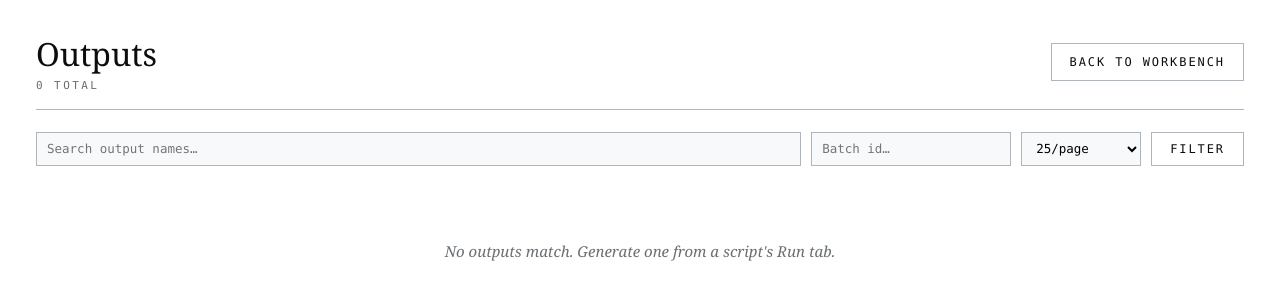
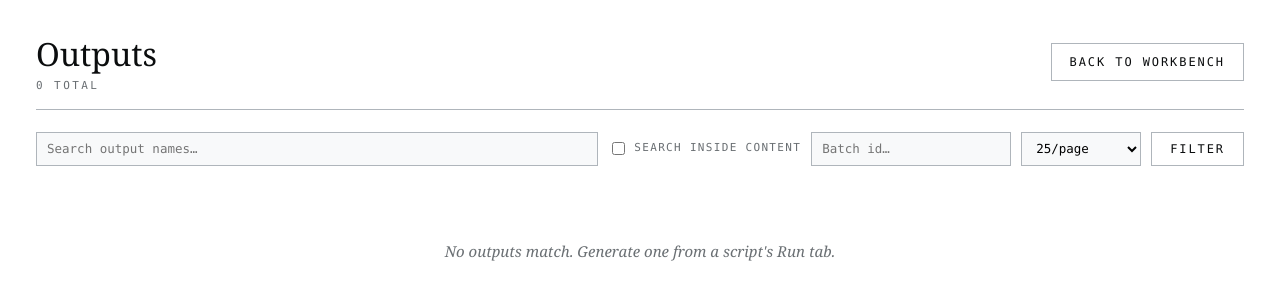
Before and after one commit to dasiimwe/scripter, a Flask app: page /outputs in a window 1280 px wide. Shown: the part 48-348 px from the top of the page. Run offline with Flask 3, Linux system fonts and the light colour scheme; data comes from the database, SQL or seed files in the repository; data that the repository does not hold is empty; some libraries are stand-ins or nearby versions; some web fonts are replaced.

Commit message:
Add content search functionality to outputs list and enhance UI with snippets

```diff
--- a/app.py
+++ b/app.py
@@ -634,6 +634,33 @@ def _build_output_header(script, form_data, form_fields, batch_id=None, row_num=
 def _safe_filename(name, fallback):
     """Make a filesystem-friendly filename component from user-supplied text."""
     return re.sub(r'[^A-Za-z0-9._-]+', '_', name or '') or fallback
+
+def _content_snippet(content, term, radius=80):
+    """Safe HTML excerpt around the first case-insensitive match of `term`.
+
+    Each occurrence in the window is wrapped in <mark>. Text pieces and matched
+    text are escaped separately, so a term containing HTML characters cannot
+    break out of the markup. Returns a Markup, or None when there's no match.
+    """
+    from markupsafe import escape, Markup
+    if not term or not content:
+        return None
+    pos = content.lower().find(term.lower())
+    if pos == -1:
+        return None
+    start = max(0, pos - radius)
+    end = min(len(content), pos + len(term) + radius)
+    excerpt = content[start:end]
+    pattern = re.compile(re.escape(term), re.IGNORECASE)
+    parts, last = [], 0
+    for m in pattern.finditer(excerpt):
+        parts.append(str(escape(excerpt[last:m.start()])))
+        parts.append('<mark>' + str(escape(m.group(0))) + '</mark>')
+        last = m.end()
+    parts.append(str(escape(excerpt[last:])))
+    prefix = '…' if start > 0 else ''
+    suffix = '…' if end < len(content) else ''
+    return Markup(prefix + ''.join(parts) + suffix)
 
 def _text_download(body, filename, mime='text/plain'):
     resp = make_response(body)
@@ -3074,17 +3101,27 @@ def wb_bulk_generate(script_id):
     flash('No scripts were generated.')
     return redirect(url_for('workbench', script_id=script_id, tab='run', mode='bulk'))
 
-def _filtered_outputs_query(search, batch, script_id):
+def _filtered_outputs_query(search, batch, script_id, search_content=False):
     """Ownership- and filter-scoped query over GeneratedScript.
 
     Single source of truth shared by the outputs list and the zip download,
     so the two can never disagree about which rows a viewer may see.
+
+    When `search_content` is set, the search term matches the output name OR
+    the generated content; otherwise it matches the name only.
     """
     q = GeneratedScript.query
     if not _viewer_sees_all():
         q = q.filter(GeneratedScript.user_id == current_user.id)
     if search:
-        q = q.filter(GeneratedScript.name.ilike(f'%{search}%'))
+        pat = f'%{search}%'
+        if search_content:
+            q = q.filter(sqlalchemy.or_(
+                GeneratedScript.name.ilike(pat),
+                GeneratedScript.generated_content.ilike(pat),
+            ))
+        else:
+            q = q.filter(GeneratedScript.name.ilike(pat))
     if batch:
         q = q.filter(GeneratedScript.batch_id == batch)
     if script_id:
@@ -3099,10 +3136,11 @@ def outputs_list():
     sort_by    = request.args.get('sort', 'created_at')
     order      = request.args.get('order', 'desc')
     search     = (request.args.get('search') or '').strip()
+    search_content = request.args.get('search_content') == '1'
     batch      = (request.args.get('batch') or '').strip()
     script_id  = request.args.get('script_id', type=int)
 
-    q = _filtered_outputs_query(search, batch, script_id)
+    q = _filtered_outputs_query(search, batch, script_id, search_content)
 
     columns = {
         'name':        GeneratedScript.name,
@@ -3114,11 +3152,15 @@ def outputs_list():
     q = q.order_by(col.desc() if order == 'desc' else col.asc())
 
     pagination = q.paginate(page=page, per_page=per_page, error_out=False)
+    if search and search_content:
+        for o in pagination.items:
+            o.content_snippet = _content_snippet(o.generated_content, search)
     return render_template(
         'outputs.html',
         outputs=pagination.items,
         pagination=pagination,
         search=search,
+        search_content=search_content,
         batch=batch,
         script_id=script_id,
         per_page=per_page,
@@ -3180,11 +3222,12 @@ def outputs_download_zip():
     src        = request.form if request.method == 'POST' else request.args
     select_all = src.get('select_all') == '1'
     search     = (src.get('search') or '').strip()
+    search_content = src.get('search_content') == '1'
     batch      = (src.get('batch') or '').strip()
     script_id  = src.get('script_id', type=int)
 
     if request.method == 'GET' or select_all:
-        outputs = _filtered_outputs_query(search, batch, script_id) \
+        outputs = _filtered_outputs_query(search, batch, script_id, search_content) \
             .order_by(GeneratedScript.created_at.desc()).all()
     else:
         ids = [int(i) for i in src.getlist('ids') if str(i).isdigit()]
--- a/static/css/workbench.css
+++ b/static/css/workbench.css
@@ -1424,17 +1424,44 @@ table.bulk-table tr.bulk-row.dropped td.idx-col { text-decoration: line-through;
 }
 .outputs-filters {
   display: grid;
-  grid-template-columns: 1fr 200px 120px auto;
+  grid-template-columns: 1fr auto 200px 120px auto;
   gap: 10px;
   margin-bottom: 14px;
 }
-.outputs-filters input,
+.outputs-filters input[type="text"],
 .outputs-filters select {
   background: var(--canvas-soft);
   border: 1px solid var(--rule-strong);
   padding: 7px 10px;
   font-family: var(--mono);
   font-size: 12.5px;
+}
+.outputs-filters .content-toggle {
+  display: flex;
+  align-items: center;
+  gap: 6px;
+  white-space: nowrap;
+  font-family: var(--mono);
+  font-size: 11px;
+  letter-spacing: 0.12em;
+  text-transform: uppercase;
+  color: var(--ink-muted);
+  cursor: pointer;
+}
+.outputs-filters .content-toggle input { cursor: pointer; }
+table.outputs td.name .snippet {
+  margin-top: 5px;
+  font-weight: 400;
+  font-size: 11.5px;
+  line-height: 1.5;
+  color: var(--ink-muted);
+  white-space: normal;
+  word-break: break-word;
+}
+table.outputs td.name .snippet mark {
+  background: var(--accent);
+  color: var(--canvas);
+  padding: 0 2px;
 }
 table.outputs {
   width: 100%;
--- a/templates/outputs.html
+++ b/templates/outputs.html
@@ -1,6 +1,7 @@
 {% extends "base_op.html" %}
 {% block title %}Outputs · Scripter{% endblock %}
 {% block content %}
+{% set sc = '1' if search_content else None %}
 <div class="outputs-page">
   <div class="outputs-head">
     <div>
@@ -15,6 +16,10 @@
 
   <form method="get" action="{{ url_for('outputs_list') }}" class="outputs-filters">
     <input type="text" name="search" value="{{ search }}" placeholder="Search output names…">
+    <label class="content-toggle" title="Also match the search term inside the generated script content">
+      <input type="checkbox" name="search_content" value="1" {% if search_content %}checked{% endif %}>
+      Search inside content
+    </label>
     <input type="text" name="batch" value="{{ batch }}" placeholder="Batch id…">
     <select name="per_page">
       {% for n in [10, 25, 50, 100] %}
@@ -27,6 +32,7 @@
   {% if outputs %}
     <form id="zip-form" method="post" action="{{ url_for('outputs_download_zip') }}" class="outputs-bulk">
       <input type="hidden" name="search" value="{{ search }}">
+      <input type="hidden" name="search_content" value="{{ '1' if search_content else '' }}">
       <input type="hidden" name="batch" value="{{ batch }}">
       <input type="hidden" name="script_id" value="{{ script_id or '' }}">
       <button type="submit" id="dl-selected" class="btn btn-ghost" disabled>Download selected (zip)</button>
@@ -40,7 +46,7 @@
         {% set is_sorted = current_sort == key %}
         {% set next_order = 'asc' if (is_sorted and current_order == 'desc') else 'desc' %}
         <th class="{% if is_sorted %}sorted{% endif %}" style="width:{{ width }}">
-          <a href="{{ url_for('outputs_list', sort=key, order=next_order, search=search, batch=batch, per_page=per_page) }}">
+          <a href="{{ url_for('outputs_list', sort=key, order=next_order, search=search, search_content=sc, batch=batch, per_page=per_page) }}">
             {{ label }}
             {% if is_sorted %}<span class="arrow">{{ '↓' if current_order == 'desc' else '↑' }}</span>{% endif %}
           </a>
@@ -59,7 +65,10 @@
         {% for o in outputs %}
           <tr>
             <td><input type="checkbox" class="row-check" name="ids" value="{{ o.id }}" form="zip-form"></td>
-            <td class="name"><a href="{{ url_for('outputs_view', output_id=o.id) }}">{{ o.name }}</a></td>
+            <td class="name">
+              <a href="{{ url_for('outputs_view', output_id=o.id) }}">{{ o.name }}</a>
+              {% if o.content_snippet %}<div class="snippet">{{ o.content_snippet }}</div>{% endif %}
+            </td>
             <td>{% if o.batch_id %}<span class="batch">{{ o.batch_id }}</span>{% else %}—{% endif %}</td>
             <td class="meta">
               {% if o.original_script %}
@@ -88,16 +97,16 @@
     {% if pagination.pages > 1 %}
       <nav class="pagination" aria-label="Output pages">
         {% if pagination.has_prev %}
-          <a href="{{ url_for('outputs_list', page=pagination.prev_num, sort=current_sort, order=current_order, search=search, batch=batch, per_page=per_page) }}">prev</a>
+          <a href="{{ url_for('outputs_list', page=pagination.prev_num, sort=current_sort, order=current_order, search=search, search_content=sc, batch=batch, per_page=per_page) }}">prev</a>
         {% else %}<span class="disabled">prev</span>{% endif %}
         {% for p in pagination.iter_pages(left_edge=1, left_current=1, right_current=2, right_edge=1) %}
           {% if p %}
             {% if p == pagination.page %}<span class="here">{{ p }}</span>
-            {% else %}<a href="{{ url_for('outputs_list', page=p, sort=current_sort, order=current_order, search=search, batch=batch, per_page=per_page) }}">{{ p }}</a>{% endif %}
+            {% else %}<a href="{{ url_for('outputs_list', page=p, sort=current_sort, order=current_order, search=search, search_content=sc, batch=batch, per_page=per_page) }}">{{ p }}</a>{% endif %}
           {% else %}<span class="disabled">…</span>{% endif %}
         {% endfor %}
         {% if pagination.has_next %}
-          <a href="{{ url_for('outputs_list', page=pagination.next_num, sort=current_sort, order=current_order, search=search, batch=batch, per_page=per_page) }}">next</a>
+          <a href="{{ url_for('outputs_list', page=pagination.next_num, sort=current_sort, order=current_order, search=search, search_content=sc, batch=batch, per_page=per_page) }}">next</a>
         {% else %}<span class="disabled">next</span>{% endif %}
       </nav>
     {% endif %}
```
